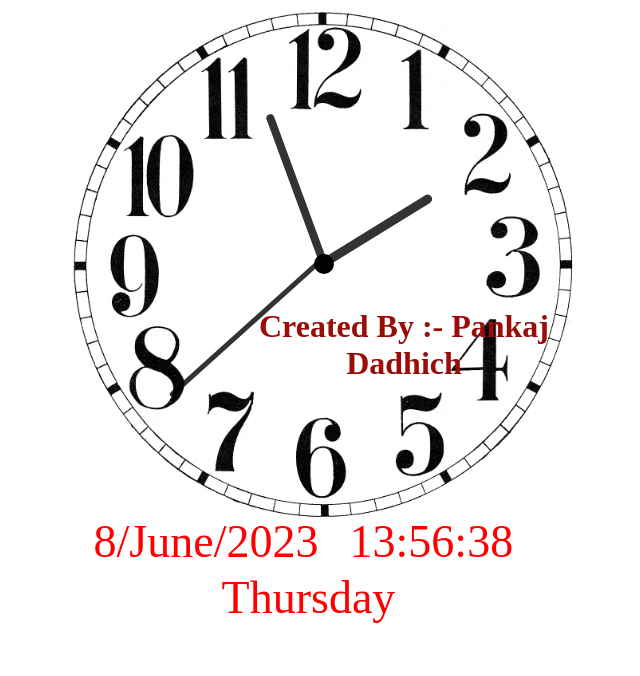
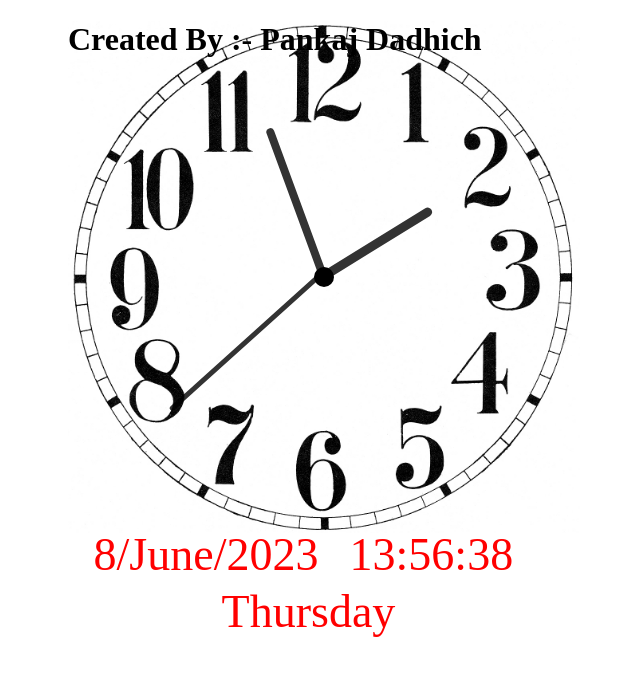
Before and after one commit to 12pankaj/watch, a plain HTML site: page index.html in a window 1280 px wide. Shown: the whole page, without its empty margins (316-956 px from the left). Drawn offline with Linux system fonts and the light colour scheme.

Commit message:
Update index.css

```diff
--- a/index.css
+++ b/index.css
@@ -13,15 +13,7 @@
     border-radius: 10px;
     transform-origin: bottom;
 }
-h1{
-   	margin: 0px;
-	padding: 0px;
-	color: #990c08;
-	position: absolute;
-	top: 300px;
-	left: 160px;
-	text-align: center;
-}
+
 #center{
 	padding:10px;
 	top: 48%;
```
